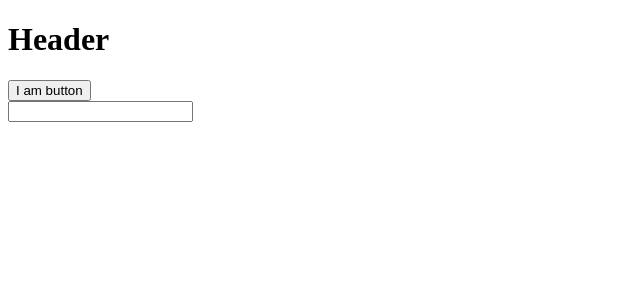
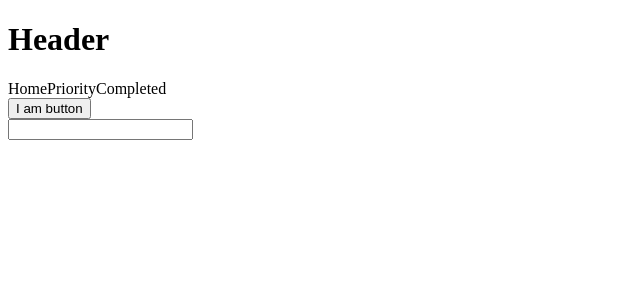
Before and after one commit to gmd298/phase2-project, a React (Create React App) app: page / in a window 1280 px wide. Shown: the top 300 px of the page, without its empty margins (0-640 px from the left). Built offline with nearby package versions, Linux system fonts and the light colour scheme.

Commit message:
added Navigation comp

```diff
--- a/src/components/App.js
+++ b/src/components/App.js
@@ -2,12 +2,14 @@ import React from 'react';
 import Header from './Header';
 import Button from './Button';
 import Form from './Form';
+import Navigation from './Navigation';
 
 
 function App() {
   return (
     <div>
       <Header />
+      <Navigation />
       <Button />
       <Form />
     </div>
--- a/src/components/Form.js
+++ b/src/components/Form.js
@@ -6,7 +6,8 @@ function Form() {
     <form>
       <input></input>
     </form>
-  </div>)
+  </div>
+  )
 }
 
 export default Form;
--- /dev/null
+++ b/src/components/Navigation.js
@@ -0,0 +1,13 @@
+import React from 'react';
+
+function Navigation() {
+  return (
+  <div>
+    <span className='Nav'>Home</span>
+    <span className='Nav'>Priority</span>
+    <span className='Nav'>Completed</span>
+  </div>
+  )
+}
+
+export default Navigation;
```
